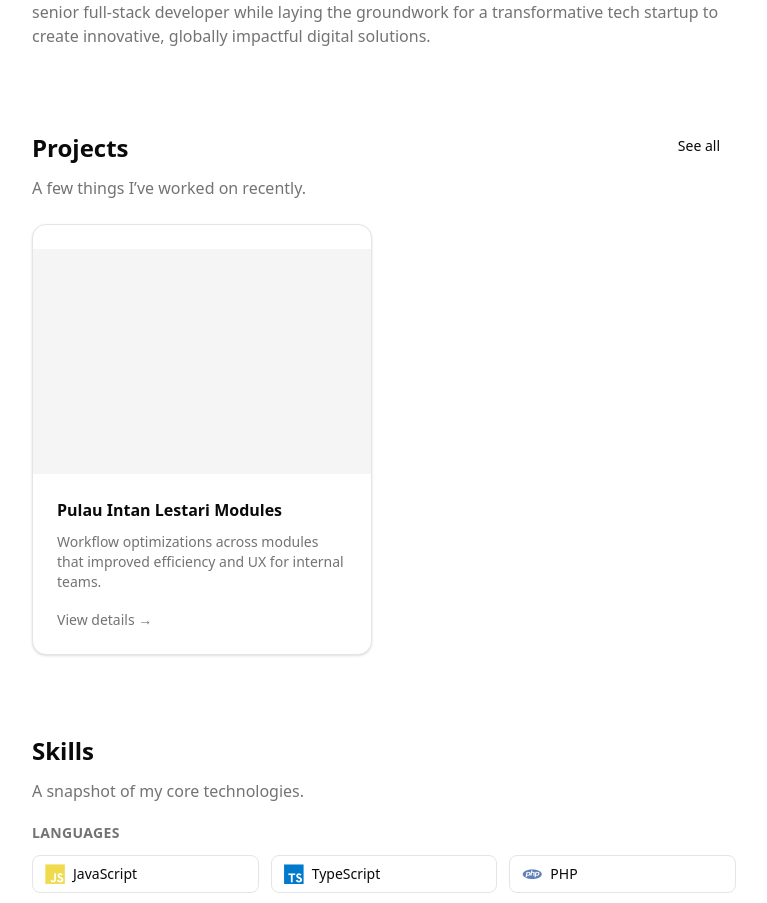
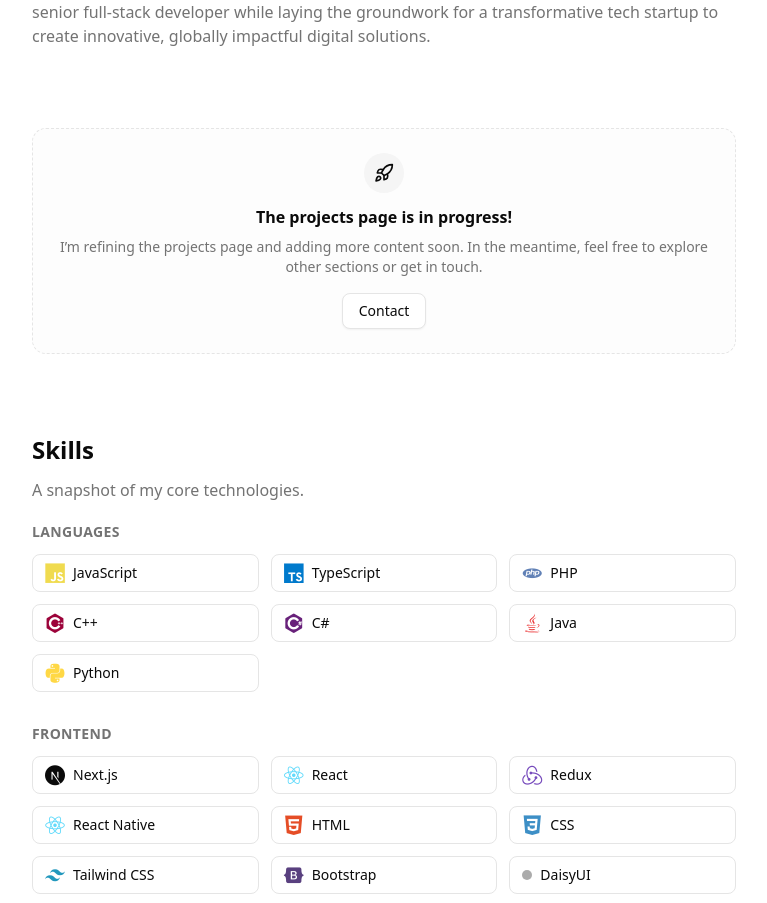
Before and after one commit to pratama11-dev/mnmr-portfolio-v2, a Next.js app: page / in a window 1280 px wide. Shown: the part 1041-1944 px from the top of the page, without its empty margins (256-1023 px from the left). Built offline with nearby package versions, Linux system fonts and the light colour scheme.

Commit message:
feat: replace projects section with coming soon placeholder

```diff
--- a/src/app/page.tsx
+++ b/src/app/page.tsx
@@ -1,4 +1,4 @@
-import { Github, Linkedin, Mail } from "lucide-react";
+import { Github, Linkedin, Mail, Rocket } from "lucide-react";
 import { Button } from "@/components/ui/button";
 import Link from "next/link";
 import projects from "@/data/projects.json";
@@ -64,7 +64,7 @@ export default function Home() {
       </section>
 
       <section id="projects" className="mt-16 sm:mt-20">
-        <div className="flex items-end justify-between gap-4">
+        {/* <div className="flex items-end justify-between gap-4">
           <h2 className="text-2xl font-semibold">Projects</h2>
           <Button variant="ghost" asChild>
             <Link href="/projects">See all</Link>
@@ -82,6 +82,20 @@ export default function Home() {
               variant="listing"
             />
           ))}
+        </div> */}
+        <div className="mt-4 rounded-xl border border-dashed border-border bg-muted/20 p-6 text-center">
+          <div className="mx-auto mb-3 flex h-10 w-10 items-center justify-center rounded-full bg-muted">
+            <Rocket className="h-5 w-5" />
+          </div>
+          <h3 className="text-base font-semibold">The projects page is in progress!</h3>
+          <p className="mt-2 text-sm text-muted-foreground">
+            I’m refining the projects page and adding more content soon. In the meantime, feel free to explore other sections or get in touch.
+          </p>
+          <div className="mt-4 flex items-center justify-center gap-3">
+            <Button variant="outline" asChild>
+              <a href="#contact">Contact</a>
+            </Button>
+          </div>
         </div>
       </section>
 
```
